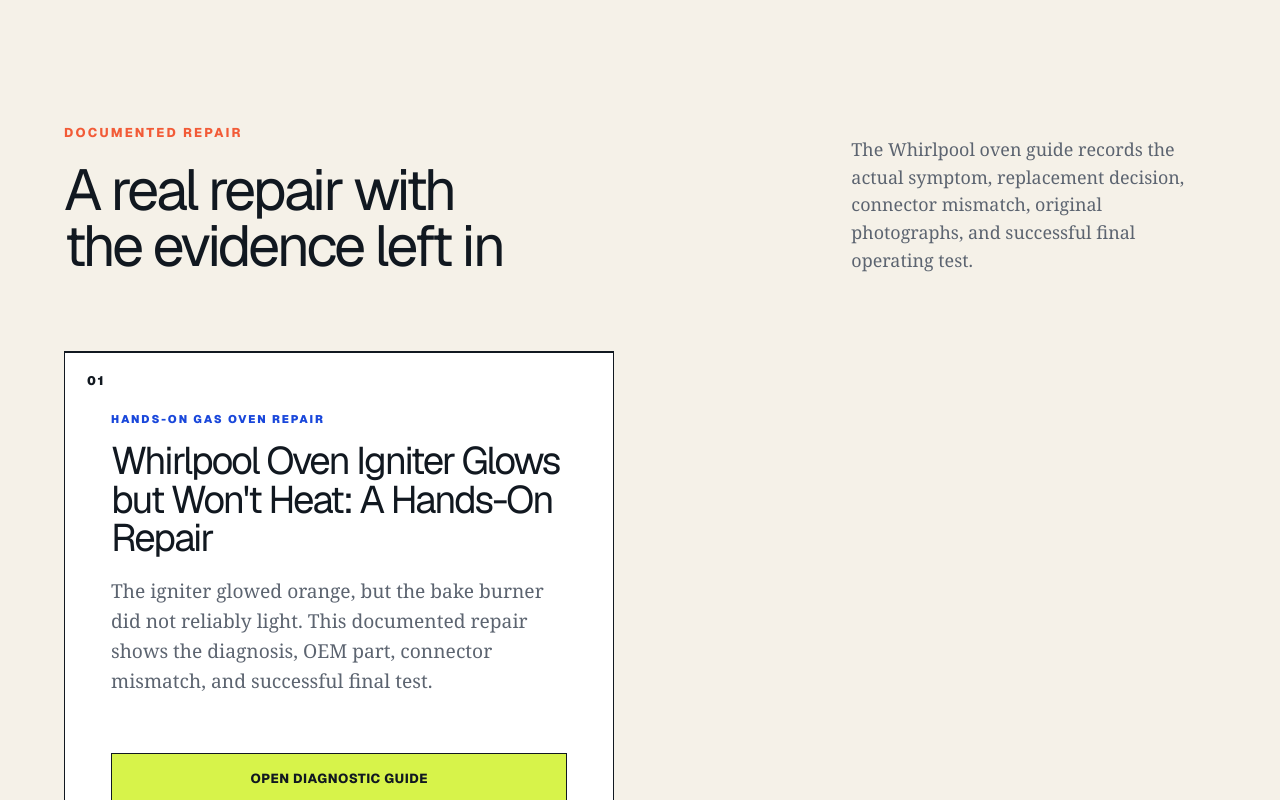
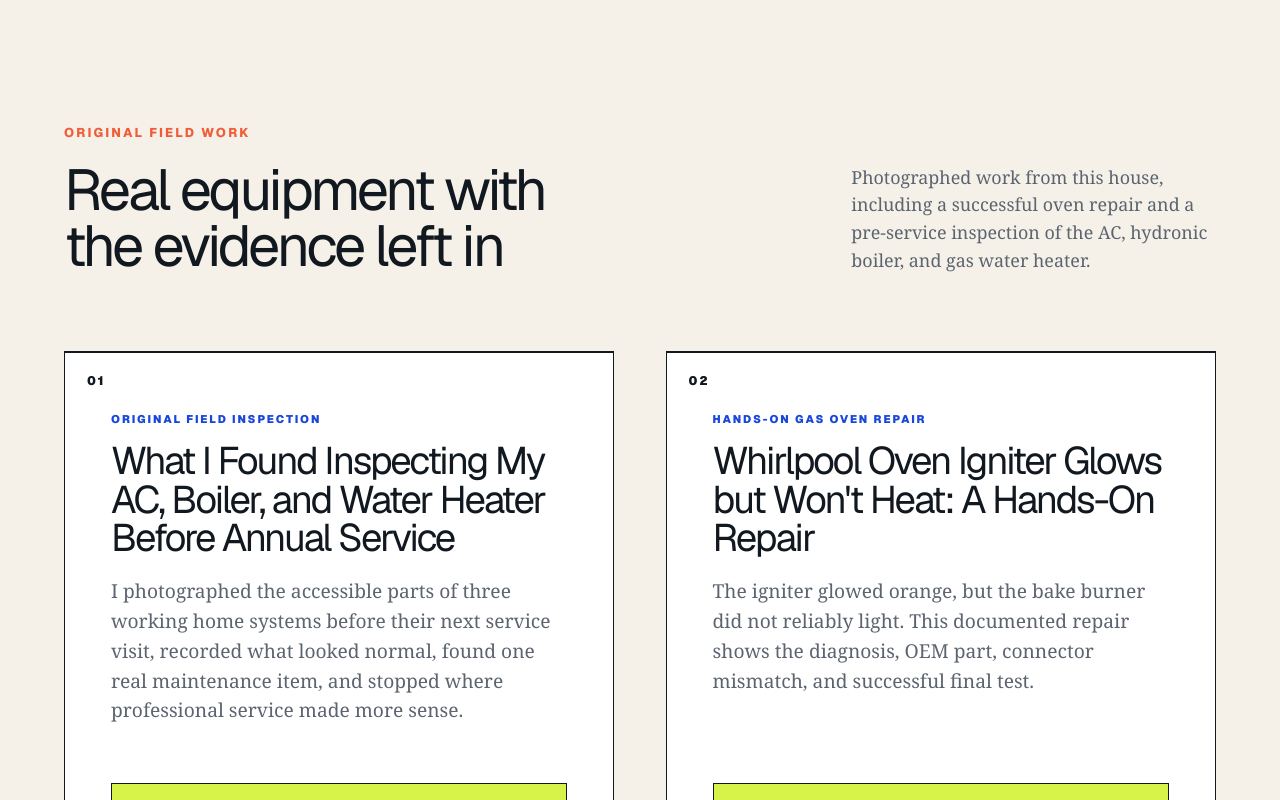
Before and after one commit to Dudeism74/trusted-home-2025, a Next.js app: page /troubleshooting in a window 1280 px wide. Shown: the part 4740-5540 px from the top of the page. Built offline with nearby package versions, Linux system fonts and the light colour scheme.

Commit message:
Feature original home systems inspection in troubleshooting

```diff
--- a/app/troubleshooting/page.tsx
+++ b/app/troubleshooting/page.tsx
@@ -5,6 +5,7 @@ import { NewsletterForm } from "../components/newsletter-form";
 import { SiteFooter } from "../components/site-footer";
 import { SiteHeader } from "../components/site-header";
 import { getAnyResource } from "../lib/all-resources";
+import { homeSystemsInspectionResource } from "../lib/home-systems-inspection-resource";
 import { resources, type TroubleshootingResource } from "../lib/resources";
 import { ovenIgniterResource } from "../lib/oven-igniter-resource";
 import { SITE_NAME, SITE_URL } from "../lib/products";
@@ -16,7 +17,11 @@ export const metadata: Metadata = {
   alternates: { canonical: "/troubleshooting" },
 };
 
-const curatedResources = [...resources, ovenIgniterResource];
+const curatedResources = [
+  ...resources,
+  homeSystemsInspectionResource,
+  ovenIgniterResource,
+];
 
 const resourceGroups = [
   {
@@ -34,11 +39,14 @@ const resourceGroups = [
     ],
   },
   {
-    eyebrow: "Documented repair",
-    title: "A real repair with the evidence left in",
+    eyebrow: "Original field work",
+    title: "Real equipment with the evidence left in",
     description:
-      "The Whirlpool oven guide records the actual symptom, replacement decision, connector mismatch, original photographs, and successful final operating test.",
-    slugs: ["whirlpool-oven-igniter-glows-but-wont-heat"],
+      "Photographed work from this house, including a successful oven repair and a pre-service inspection of the AC, hydronic boiler, and gas water heater.",
+    slugs: [
+      "pre-service-home-hvac-water-heater-inspection",
+      "whirlpool-oven-igniter-glows-but-wont-heat",
+    ],
   },
 ];
 
```
